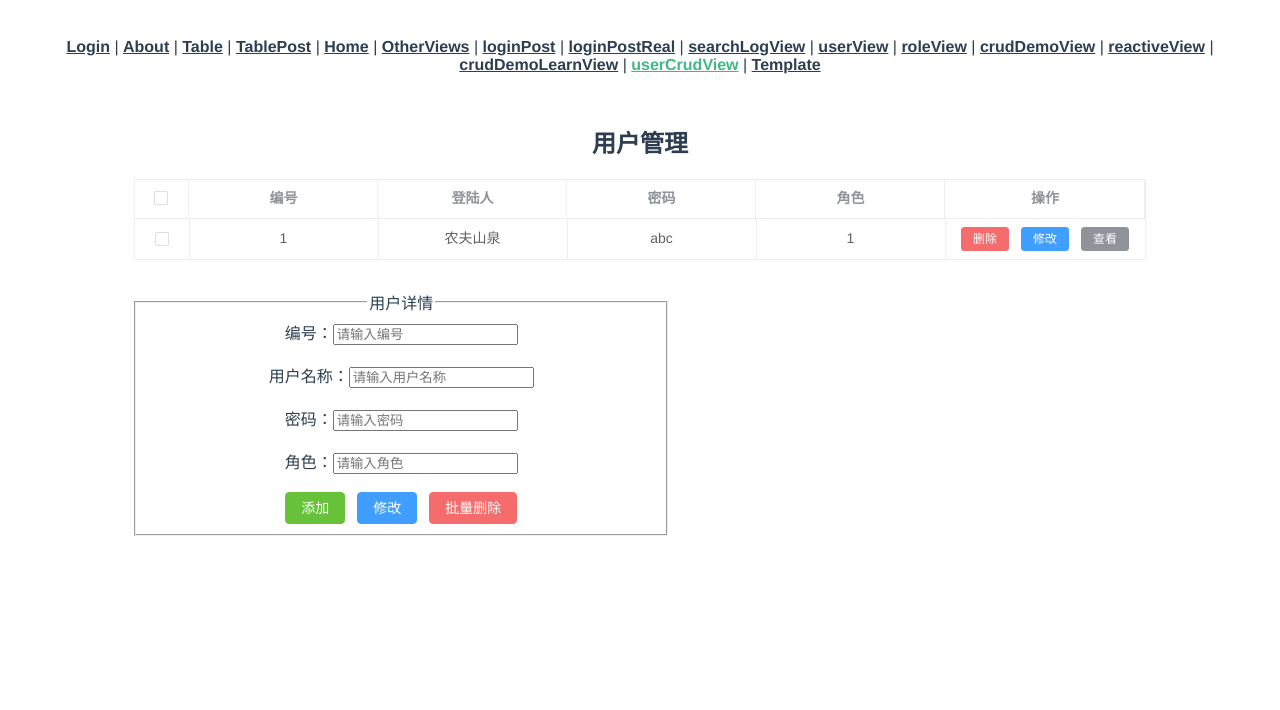
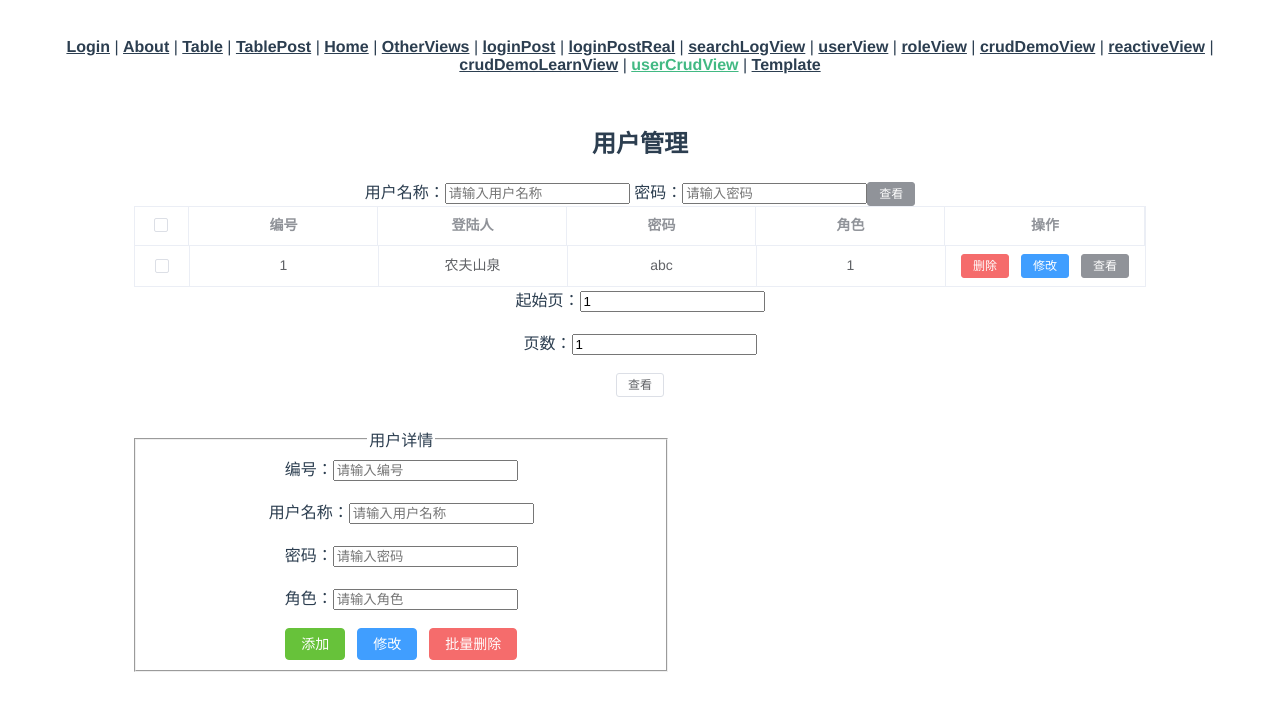
Before and after one commit to gongbenzhengzhuan/personsite-vue3-ts, a Vue app: page /userCrudView in a window 1280 px wide. Shown: the top 710 px of the page. Built offline with nearby package versions, Linux system fonts and the light colour scheme; no server answers.

Commit message:
vue3-实现了筛选条件

```diff
--- a/src/views/auth/UserCrudView.vue
+++ b/src/views/auth/UserCrudView.vue
@@ -1,6 +1,11 @@
 <template>
   <h2>用户管理</h2>
   <div id="big">
+    <div>
+      用户名称：<input type="text" placeholder="请输入用户名称" v-model="productInfo.login">
+      密码：<input type="text" placeholder="请输入密码" v-model="productInfo.password">
+      <el-button type="info" size="small" @click="GetUserInfo()">查看</el-button>
+    </div>
     <!-- 导入element框架的表格 -->
     <!--    https://blog.csdn.net/qq_38567039/article/details/128057929-->
     <el-table :data="tableData" border style="width: 100%">
@@ -15,6 +20,14 @@
         <el-button type="info" size="small" @click="GetUserInfo()">查看</el-button>
       </el-table-column>
     </el-table>
+    <div>
+      起始页：<input type="number" placeholder="请输入起始页" v-model="productInfo.pageIndex">
+      <br/><br/>
+      页数：<input type="text" placeholder="请输入页数" v-model="productInfo.pageSize">
+      <br/><br/>
+      <el-button type="info1" size="small" @click="GetUserInfo()">查看</el-button>
+    </div>
+
   </div>
 
   <!-- 模式窗口 -->
@@ -60,7 +73,7 @@ export default {
     })
 
     // 文本框双向绑定的值
-    const productInfo = reactive({id: "", login: "", password: "", role: ""});
+    const productInfo = reactive({id: "", login: "", password: "", role: "",pageIndex:"1",pageSize:"1"});
 
     // 删除功能，传索引行数
     function del(index: number, id: number) {
@@ -76,14 +89,16 @@ export default {
 
     }
 
-    const loginForm = {
-      pageIndex: 1,
-      pageSize: 5
-    }
-
     //查看功能
     function GetUserInfo() {
+      const loginForm = {
+        pageIndex: productInfo.pageIndex,
+        pageSize: productInfo.pageSize
+      }
 
+      console.log("loginname:"+productInfo.login)
+      console.log("pageindex:"+loginForm.pageIndex)
+      console.log("pagesize:"+loginForm.pageSize)
       userPageList(loginForm).then(
           response => {
             let data = response.data;
```
